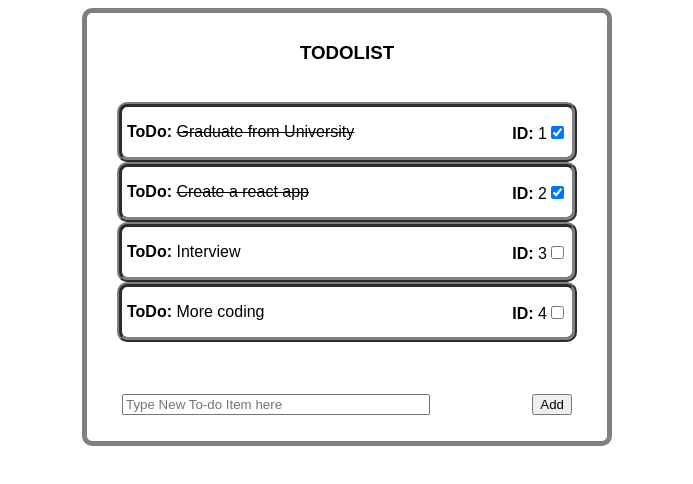
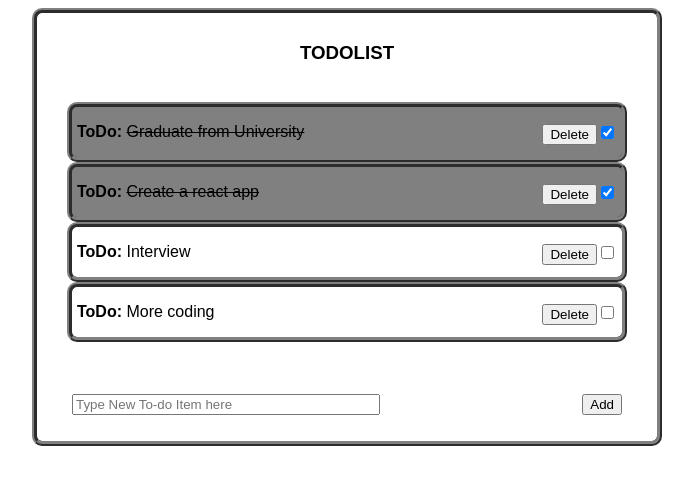
Before and after one commit to UNKnownZC/web_todolist, a React app: page / in a window 1280 px wide. Shown: the whole page, without its empty margins (293-986 px from the left). Built offline with nearby package versions, Linux system fonts and the light colour scheme.

Commit message:
delete function added

```diff
--- a/src/additem.js
+++ b/src/additem.js
@@ -3,7 +3,7 @@ import React from 'react';
 export default class AddItem extends React.Component {
   constructor(props) {
     super(props)
-    this.addTodoItem = this.addTodoItem.bind(this)
+    this.addTodoItem = this.addTodoItem.bind(this);
   }
 
   addTodoItem(e) {
--- a/src/index.css
+++ b/src/index.css
@@ -5,9 +5,9 @@ body {
 
 #root {
 	margin: auto;
-    width: 500px;
+    width: 600px;
     padding: 10px;
-    border: 5px solid gray;
+    border: 5px ridge gray;
     border-radius: 10px;
 }
 
@@ -26,6 +26,10 @@ li {
 }
 p {
 	display: inline-block;
+}
+
+.completedClass {
+	background: gray;
 }
 
 #text {
--- a/src/index.js
+++ b/src/index.js
@@ -13,14 +13,17 @@ class TodoApp extends React.Component {
                           {"id": "3", "item": "Interview", status:"incompleted"},
                           {"id": "4", "item": "More coding", status:"incompleted"}]};
     this.handleAddTodoItem = this.handleAddTodoItem.bind(this);
-    this.handleFinish = this.handleFinish.bind(this);
+    this.handleFinishItem = this.handleFinishItem.bind(this);
+    this.handleDeleteItem = this.handleDeleteItem.bind(this);
   }
 
   render() {
     return (
       <div>
         <h3>TODOLIST</h3>
-        <TodoList items={this.state.items} finish={this.handleFinish} />
+        <TodoList items={this.state.items}
+                  finishItem={this.handleFinishItem}
+                  deleteItem={this.handleDeleteItem}/>
         <AddItem addTodoItem={this.handleAddTodoItem}/>
       </div>
     );
@@ -37,7 +40,7 @@ class TodoApp extends React.Component {
     this.setState({items});
   }
 
-  handleFinish(itemId){
+  handleFinishItem(itemId){
     let items = this.state.items;
     for(let item of items)
     {
@@ -53,6 +56,17 @@ class TodoApp extends React.Component {
     }
     this.setState({items});
   }
+
+  handleDeleteItem(itemId){
+    let items = this.state.items;
+    let targetItem = items.find(function(item){return item.id === itemId});
+    if(targetItem.status === "completed"){
+      items = items.filter(function(item){return item !== targetItem});
+    }else{
+      alert("Incompleted Task cannot be deleted");
+    }
+    this.setState({items});
+  }
 }
 
 ReactDOM.render(<TodoApp />,
--- a/src/todoitem.js
+++ b/src/todoitem.js
@@ -3,11 +3,16 @@ import React from 'react';
 export default class TodoItem extends React.Component{
 	constructor(props){
 		super(props);
-		this.finish = this.finish.bind(this);
+		this.finishItem = this.finishItem.bind(this);
+    this.deleteItem = this.deleteItem.bind(this);
 	}
 
-	finish(){
-		this.props.finish(this.props.itemId);
+	finishItem(){
+		this.props.finishItem(this.props.itemId);
+	}
+
+  deleteItem(){
+    this.props.deleteItem(this.props.itemId);
   }
 
 	render(){
@@ -15,22 +20,24 @@ export default class TodoItem extends React.Component{
   	let id = this.props.itemId;
   	let stat = this.props.status;
   	let checked;
+    var liClass;
 
   	if(stat === "completed"){
   		item = <del>{item}</del>;
+      liClass = "completedClass";
 			checked = true;
     }else{
       checked = false;
   	}
 
   	return (
-      	<li>
+    	<li className={liClass}>
         <p id="text">
       		<b>ToDo:</b> {item}
     		</p>
     		<p id="itemId">
-      			<b> ID:</b> {id}
-      			<input type="checkbox" checked={checked} id={id} onChange={this.finish}/>
+          <button className="deleteBtn" onClick={this.deleteItem}>Delete</button>
+      		<input type="checkbox" checked={checked} id={id} onChange={this.finishItem}/>
       	</p>
       </li>
     );
--- a/src/todolist.js
+++ b/src/todolist.js
@@ -9,7 +9,8 @@ export default class TodoList extends React.Component{
                 key ={item.id}
                 item = {item.item}
                 status = {item.status}
-                finish = {this.props.finish}
+                finishItem = {this.props.finishItem}
+                deleteItem = {this.props.deleteItem}
                 />
     )
 
```
Lines whose indentation alone changed are shown as unchanged.
